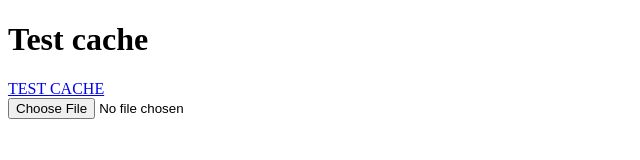
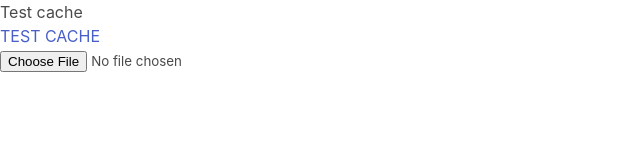
Before and after one commit to ben-barbier/kiabi-offline-poc, a website: page index.html in a window 1280 px wide. Shown: the whole page, without its empty margins (0-640 px from the left). Drawn offline with nearby package versions, Linux system fonts and the light colour scheme.

Commit message:
chore: add bulma css framework

```diff
--- a/index.html
+++ b/index.html
@@ -6,6 +6,7 @@
   <title></title>
   <link rel="stylesheet" href="./index.css">
     <link rel="shortcut icon" href="favicon.ico" type="image/x-icon">
+    <link rel="stylesheet" type="text/css" href="node_modules/bulma/css/bulma.css"/>
 </head>
 <body>
 
--- a/package.json
+++ b/package.json
@@ -19,6 +19,7 @@
     "http-server": "^0.10.0"
   },
   "dependencies": {
-    "localforage": "^1.5.0"
+    "localforage": "^1.5.0",
+    "bulma": "^0.4.2"
   }
 }
```
Also changed, not shown: 1 other file.
